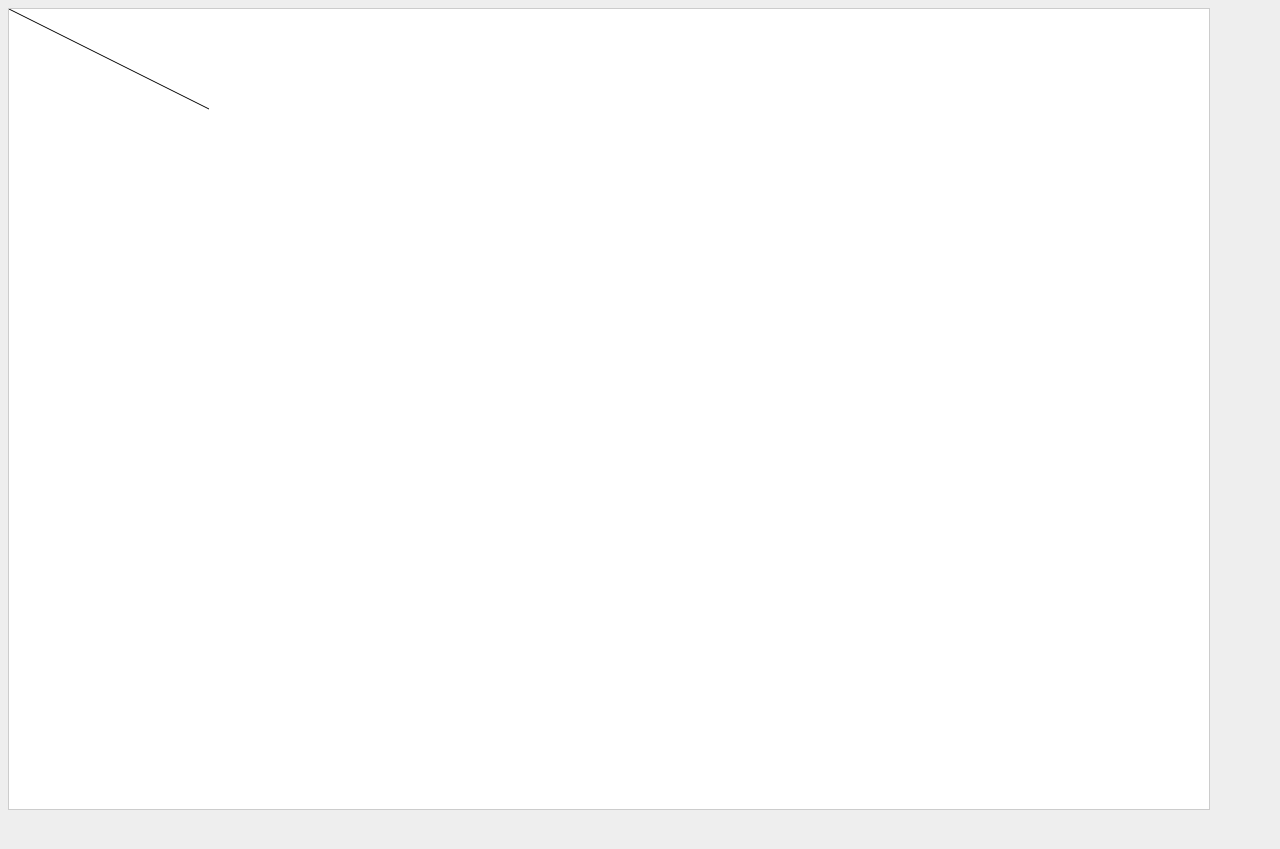
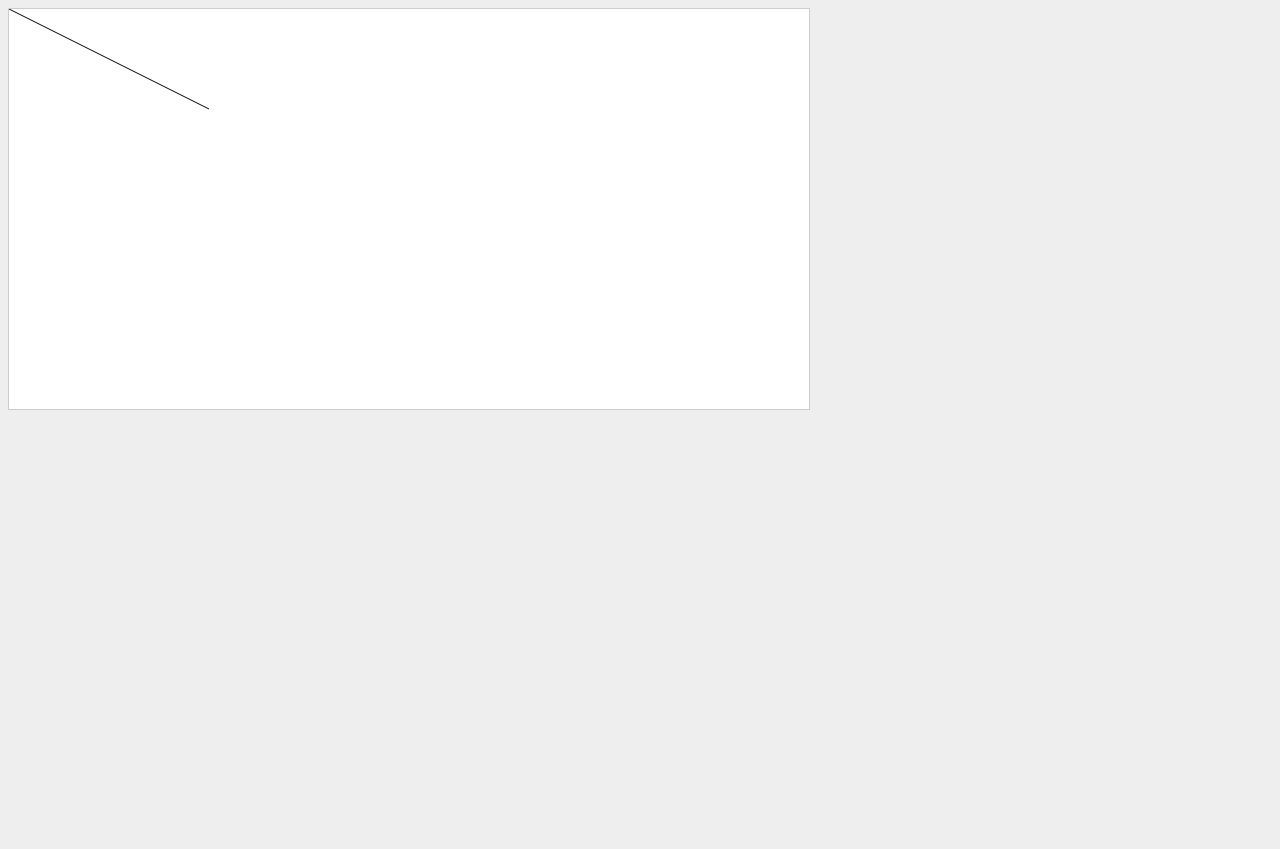
Before and after one commit to zhehe/zhehe.github.io, a Jekyll site: the page blog/filter.html, which Jekyll copies as it is, in a window 1280 px wide. Shown: the top 849 px of the page. Built offline with Jekyll 4.4.1, drawn with Linux system fonts in a browser that asks for light colours.

Commit message:
Update filter.html

```diff
--- a/blog/filter.html
+++ b/blog/filter.html
@@ -4,7 +4,7 @@ body{background-color:#eee;}
 canvas{border:1px solid #ccc;background-color:#fff;}
 </style>
 
-<canvas id="myCanvas" width="1200" height="800">
+<canvas id="myCanvas" width="800" height="400">
 </canvas>
 
 <script type='text/javascript'>
```
